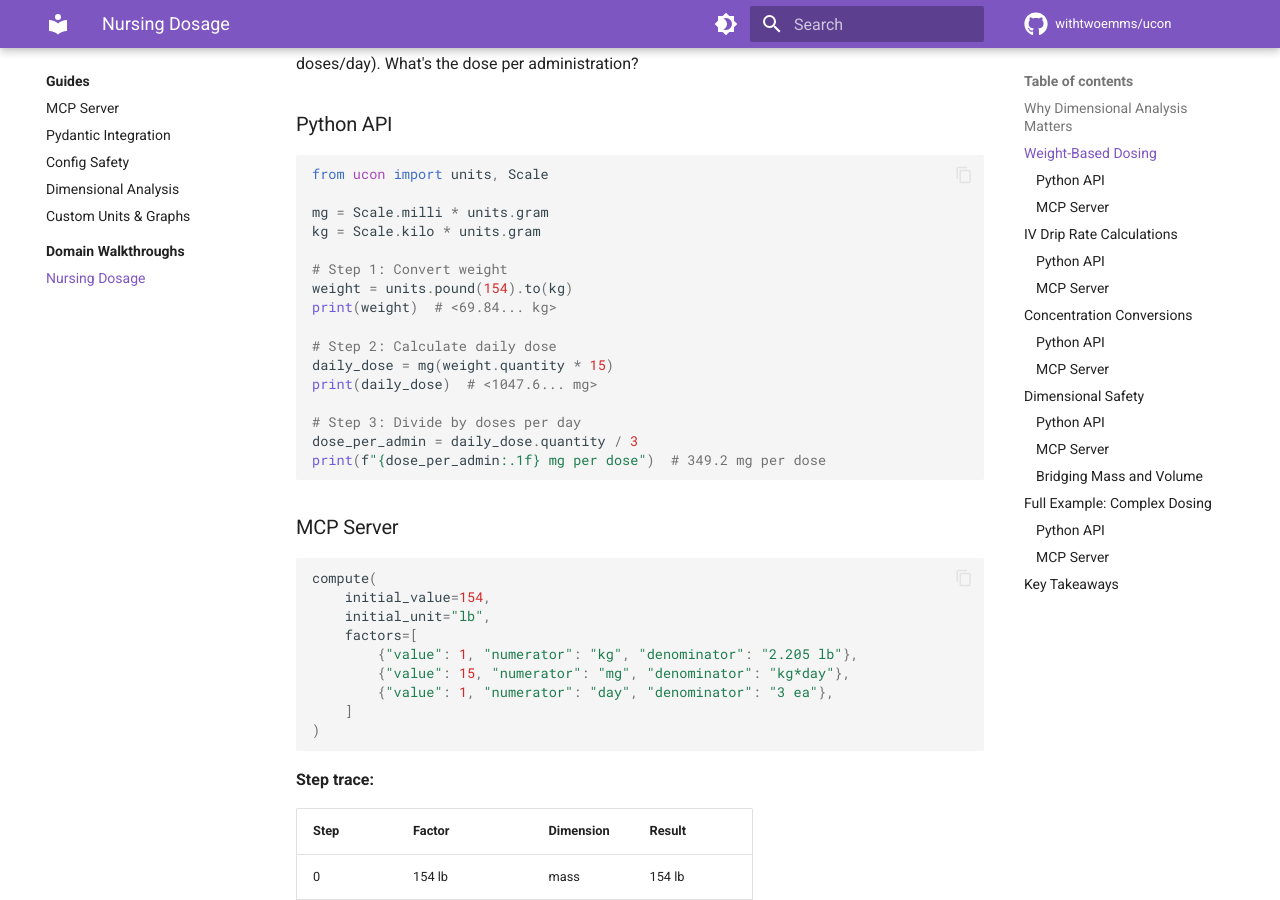
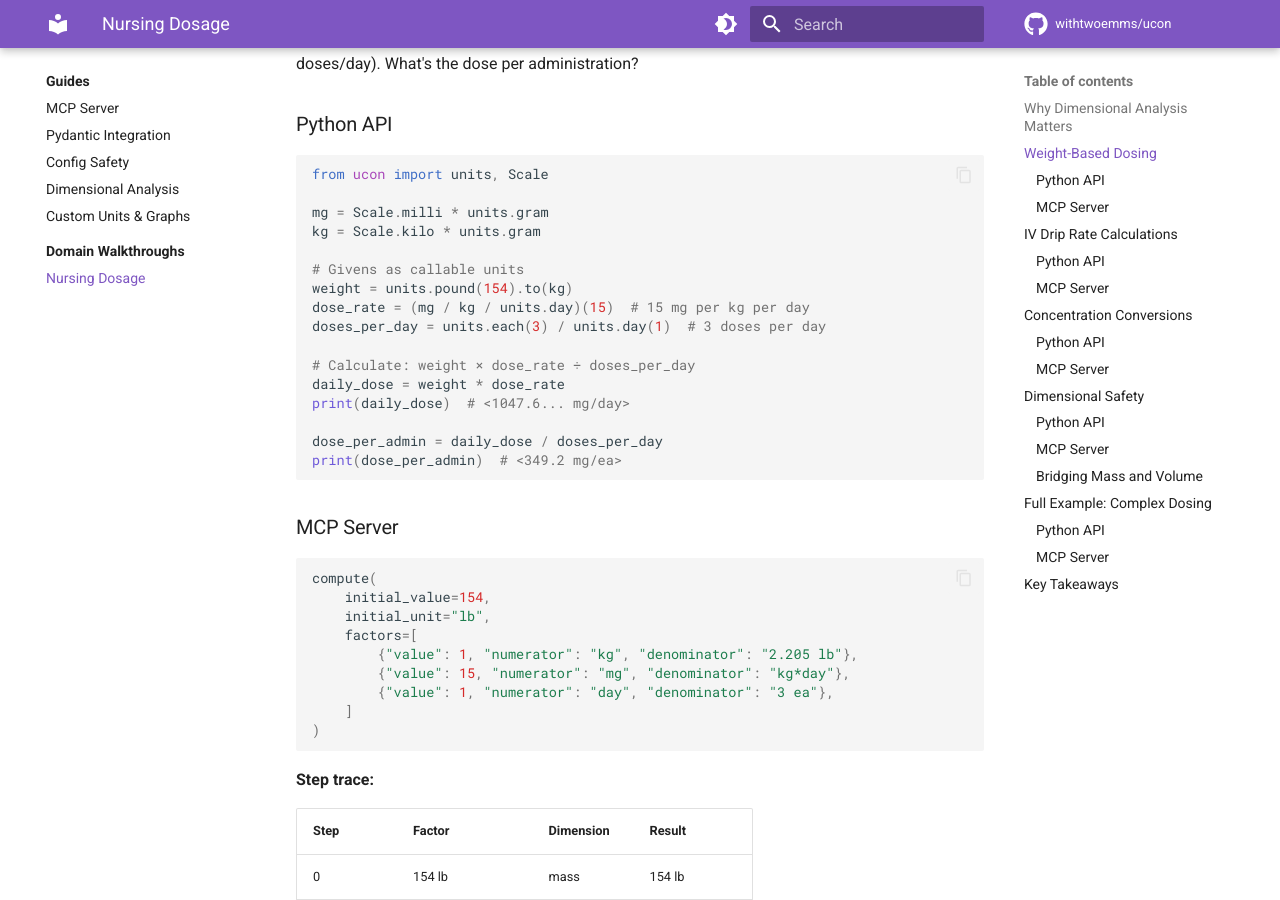
Before and after one commit to withtwoemms/ucon, an MkDocs documentation site: the page built from docs/guides/domain-walkthroughs/nursing-dosage.md, in a window 1280 px wide and 900 px high, scrolled down 754 px. Built offline with MkDocs 1.6.1 and Material for MkDocs 9.7.7, drawn with Linux system fonts in a browser that asks for light colours; comment, search, counter and statistics services are not loaded.

Commit message:
updates weight-based dosing example

````diff
--- a/docs/guides/domain-walkthroughs/nursing-dosage.md
+++ b/docs/guides/domain-walkthroughs/nursing-dosage.md
@@ -31,17 +31,17 @@ from ucon import units, Scale
 mg = Scale.milli * units.gram
 kg = Scale.kilo * units.gram
 
-# Step 1: Convert weight
+# Givens as callable units
 weight = units.pound(154).to(kg)
-print(weight)  # <69.84... kg>
+dose_rate = (mg / kg / units.day)(15)  # 15 mg per kg per day
+doses_per_day = units.each(3) / units.day(1)  # 3 doses per day
 
-# Step 2: Calculate daily dose
-daily_dose = mg(weight.quantity * 15)
-print(daily_dose)  # <1047.6... mg>
+# Calculate: weight × dose_rate ÷ doses_per_day
+daily_dose = weight * dose_rate
+print(daily_dose)  # <1047.6... mg/day>
 
-# Step 3: Divide by doses per day
-dose_per_admin = daily_dose.quantity / 3
-print(f"{dose_per_admin:.1f} mg per dose")  # 349.2 mg per dose
+dose_per_admin = daily_dose / doses_per_day
+print(dose_per_admin)  # <349.2 mg/ea>
 ```
 
 ### MCP Server
````
